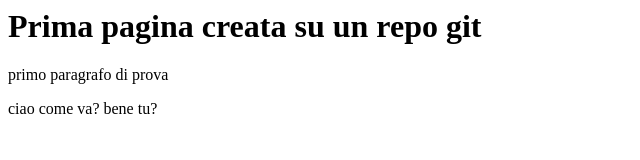
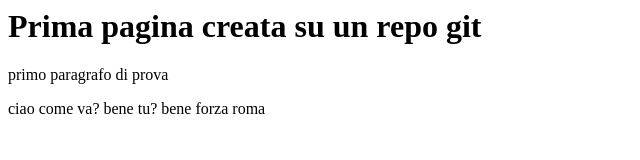
Before and after one commit to AleMomesso/git-test-iot-1, a plain HTML site: page index.html in a window 1280 px wide. Shown: the whole page, without its empty margins (0-640 px from the left). Drawn offline with Linux system fonts and the light colour scheme.

Commit message:
risposto alla domanda

```diff
--- a/index.html
+++ b/index.html
@@ -1,8 +1,10 @@
 <html>
 <body>
 
+
+
 	<h1> Prima pagina creata su un repo git</h1>
 	<p> primo paragrafo di prova</p>
-	<p> ciao come va? bene tu?</p>
+	<p> ciao come va? bene tu? bene forza roma</p>
 </body>
 </html>
```
